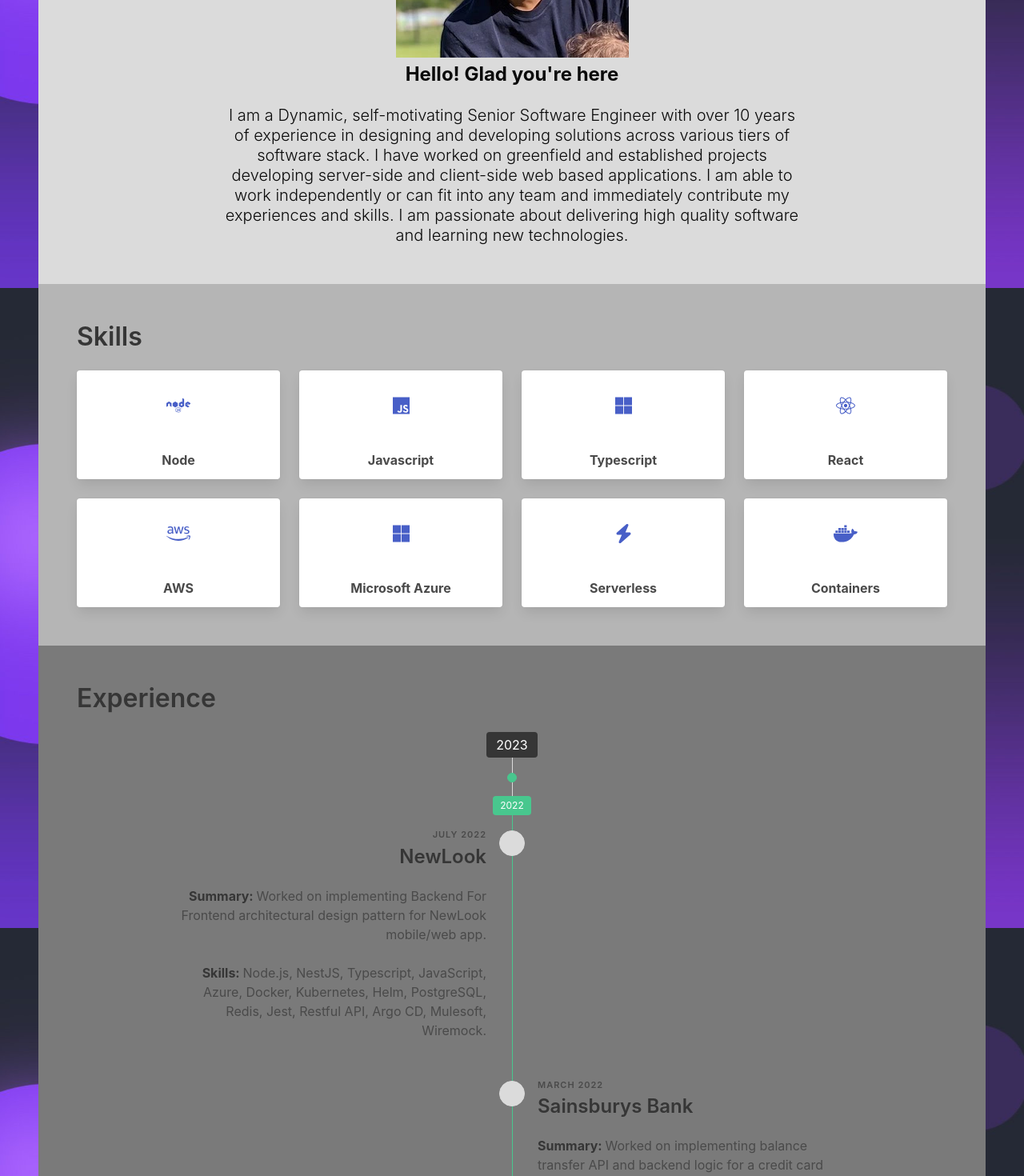
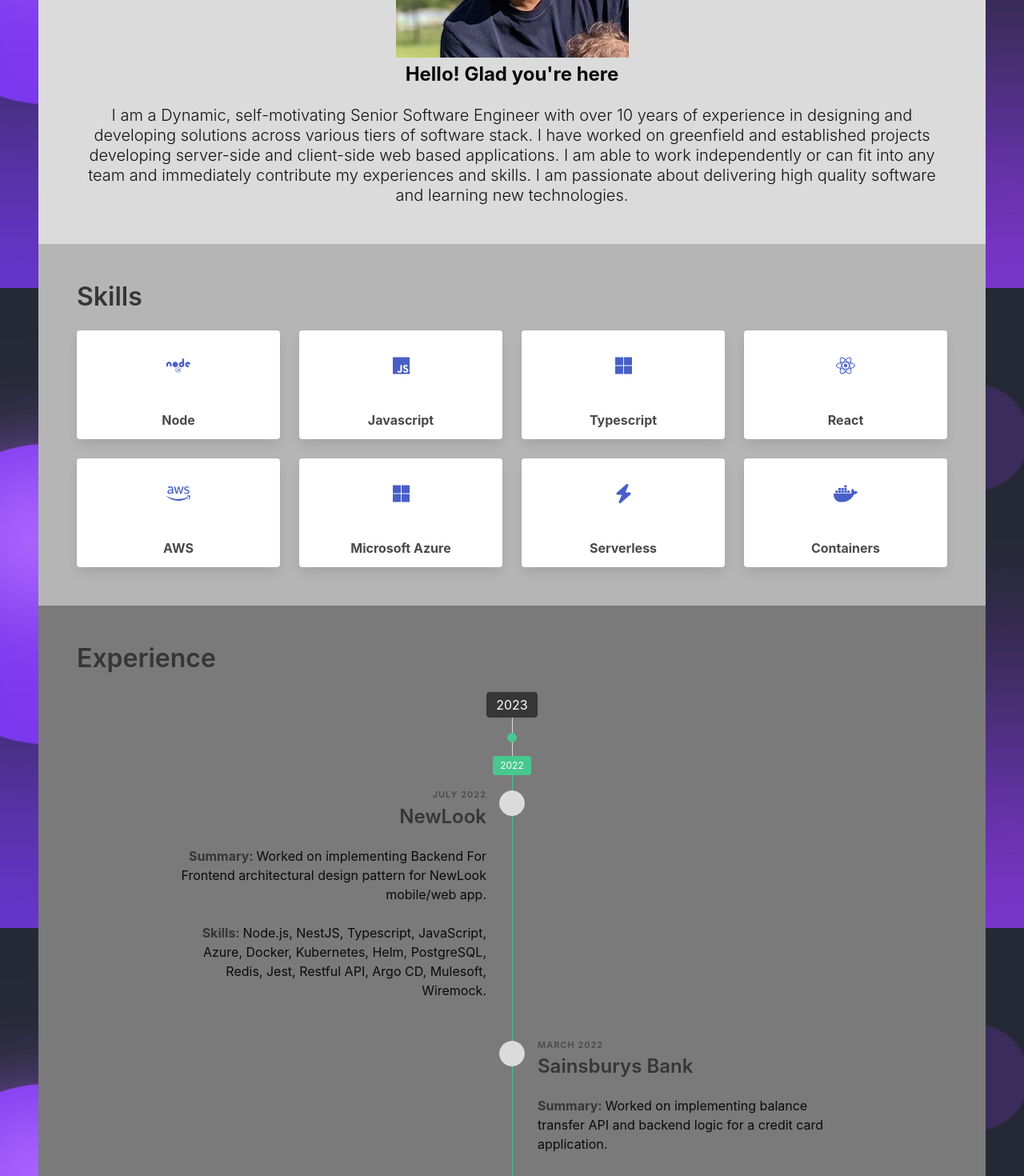
Before and after one commit to KiranVarma02/kayn-portfolio, a React (Create React App) app: page / in a window 1280 px wide. Shown: the part 440-1910 px from the top of the page at 80% size. Built offline with nearby package versions, Linux system fonts and the light colour scheme.

Commit message:
feat: more css changes (#4)

```diff
--- a/src/components/elements/TimelineItem.tsx
+++ b/src/components/elements/TimelineItem.tsx
@@ -6,11 +6,11 @@ const TimelineItem = ({date, company, summary, skills}) => {
             </div>
 
             <div className="timeline-content">
-                <p className="heading">{date}</p>
+                <p className="heading ">{date}</p>
                 <h1 className="title is-4">{company}</h1>
                 {/*<span className={`skill-icon has-text-link is-size-4 fa-solid ${company}`}></span>*/}
-                <p className="content" style={{maxWidth: "25em"}}><strong>Summary: </strong>{summary}</p>
-                <p className="content" style={{maxWidth: "25em"}}><strong>Skills: </strong>{skills}</p>
+                <p className="content has-text-black" style={{maxWidth: "25em"}}><strong>Summary: </strong>{summary}</p>
+                <p className="content has-text-black" style={{maxWidth: "25em"}}><strong>Skills: </strong>{skills}</p>
             </div>
         </div>
     )
--- a/src/components/sections/AboutMe.tsx
+++ b/src/components/sections/AboutMe.tsx
@@ -18,7 +18,7 @@ export default function AboutMe() {
                 <p className="subtitle is-4 has-text-black has-text-weight-bold">
                     {cv.basics.x_title}
                 </p>
-                <p className="subtitle is-5 has-text-black has-text-weight-light summary-text">
+                <p className="subtitle is-5 has-text-black-bis has-text-weight-light">
                     {cv.basics.summary}
                 </p>
             </div>
```
